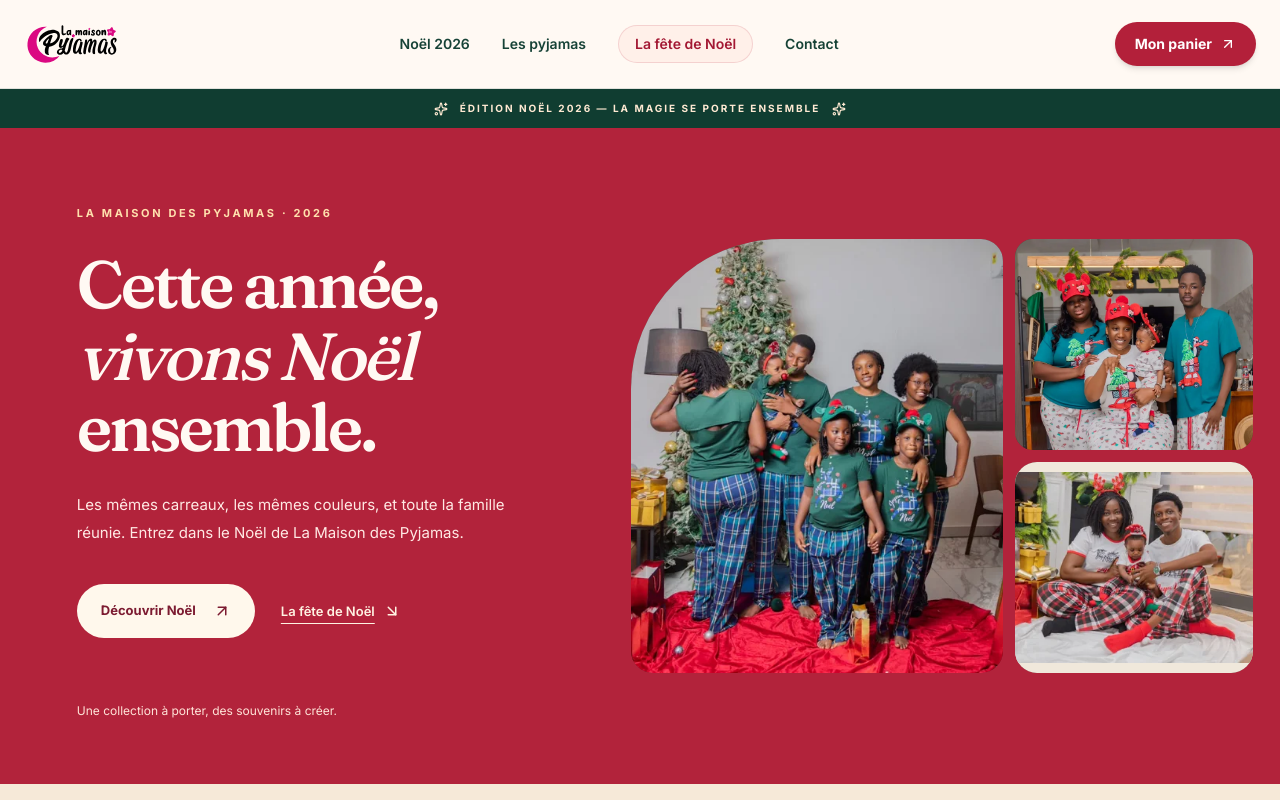
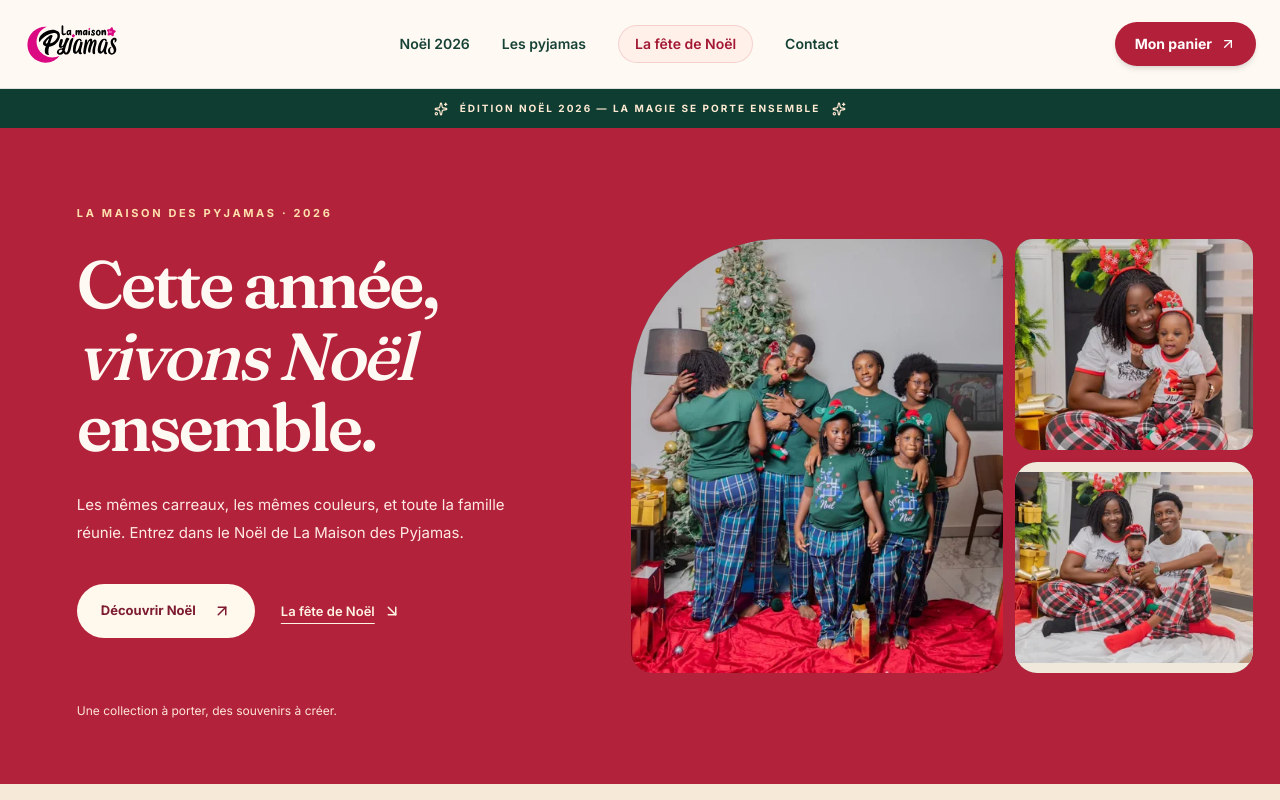
Before and after one commit to Monoru1/pyjamas, a Next.js app: page / in a window 1280 px wide. Shown: the top 800 px of the page. Built offline with nearby package versions, Linux system fonts and the light colour scheme; no server answers; the database is empty.

Commit message:
fix: use bundled campaign assets for homepage photos

```diff
--- a/src/components/marketing/luxe-home.tsx
+++ b/src/components/marketing/luxe-home.tsx
@@ -15,8 +15,8 @@ interface LuxeHomeProps {
 const photo = '/christmas-2026';
 
 export function LuxeHome({ settings, products }: LuxeHomeProps) {
-  const leadPhoto = settings.heroImage.includes('images.unsplash.com') ? `${photo}/family-celebration.jpg` : settings.heroImage;
-  const boutiquePhoto = settings.loungeImage.includes('images.unsplash.com') ? `${photo}/christmas-boutique.jpg` : settings.loungeImage;
+  const leadPhoto = `${photo}/family-celebration.jpg`;
+  const boutiquePhoto = `${photo}/christmas-boutique.jpg`;
   return (
     <main className="christmas-home" id="haut">
       <div className="christmas-announcement">
@@ -51,10 +51,10 @@ export function LuxeHome({ settings, products }: LuxeHomeProps) {
             <Image src={leadPhoto} alt="Famille réunie en pyjamas de Noël assortis" fill priority sizes="(max-width: 800px) 75vw, 35vw" className="christmas-cover" />
           </div>
           <div className="christmas-photo christmas-photo-side">
-            <Image src={settings.heroSideImage} alt="Petits et grands réunis en pyjamas de Noël" fill sizes="(max-width: 800px) 38vw, 21vw" className="christmas-cover" />
+            <Image src={`${photo}/mother-and-baby.jpg`} alt="Petits et grands réunis en pyjamas de Noël" fill sizes="(max-width: 800px) 38vw, 21vw" className="christmas-cover" />
           </div>
           <div className="christmas-photo christmas-photo-lower">
-            <Image src={settings.heroLowerImage} alt="Famille en pyjamas à carreaux rouges et blancs" fill sizes="(max-width: 800px) 38vw, 21vw" className="christmas-cover" />
+            <Image src={`${photo}/family-red-tartan.webp`} alt="Famille en pyjamas à carreaux rouges et blancs" fill sizes="(max-width: 800px) 38vw, 21vw" className="christmas-cover" />
           </div>
         </div>
       </section>
```
